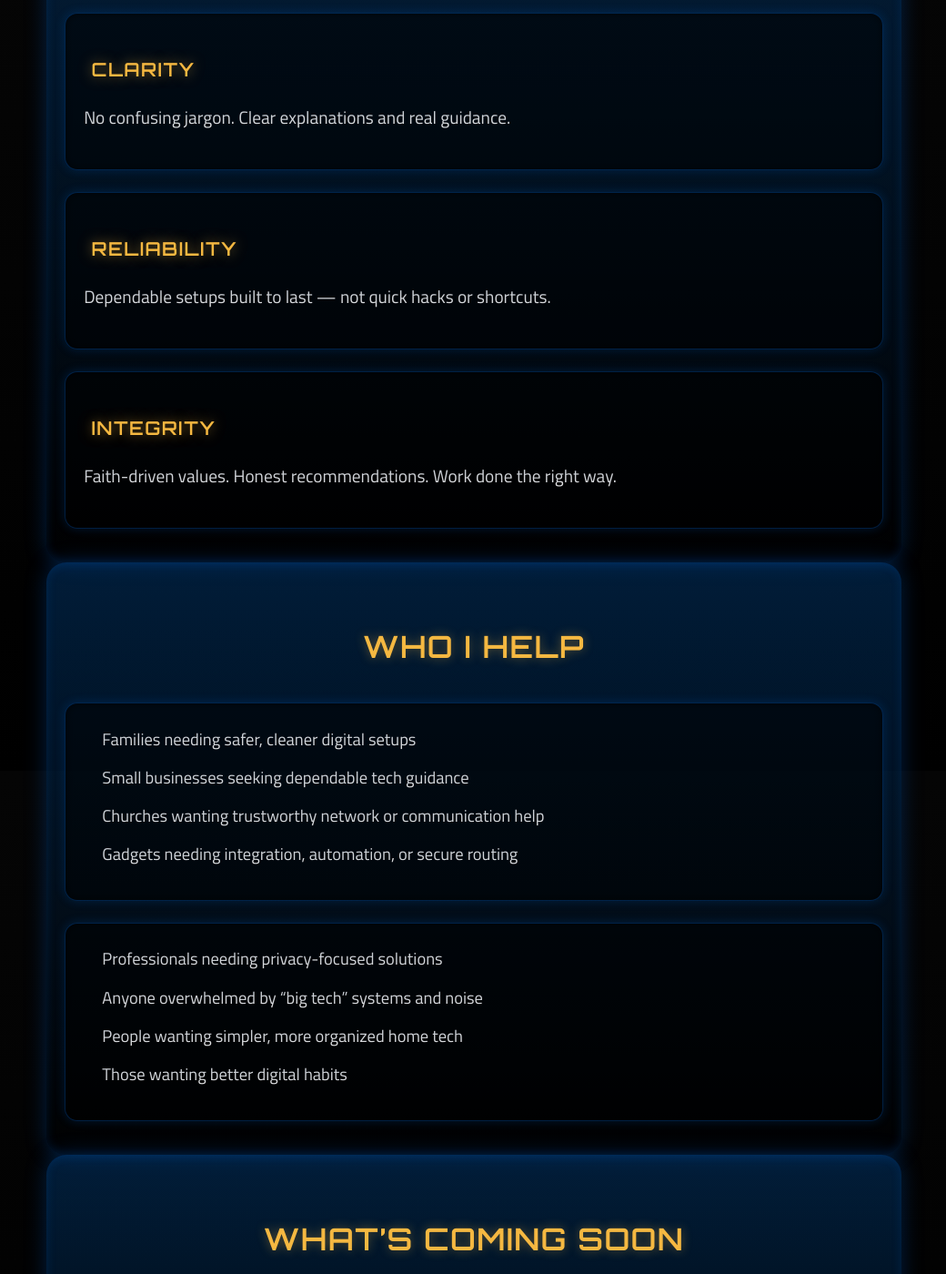
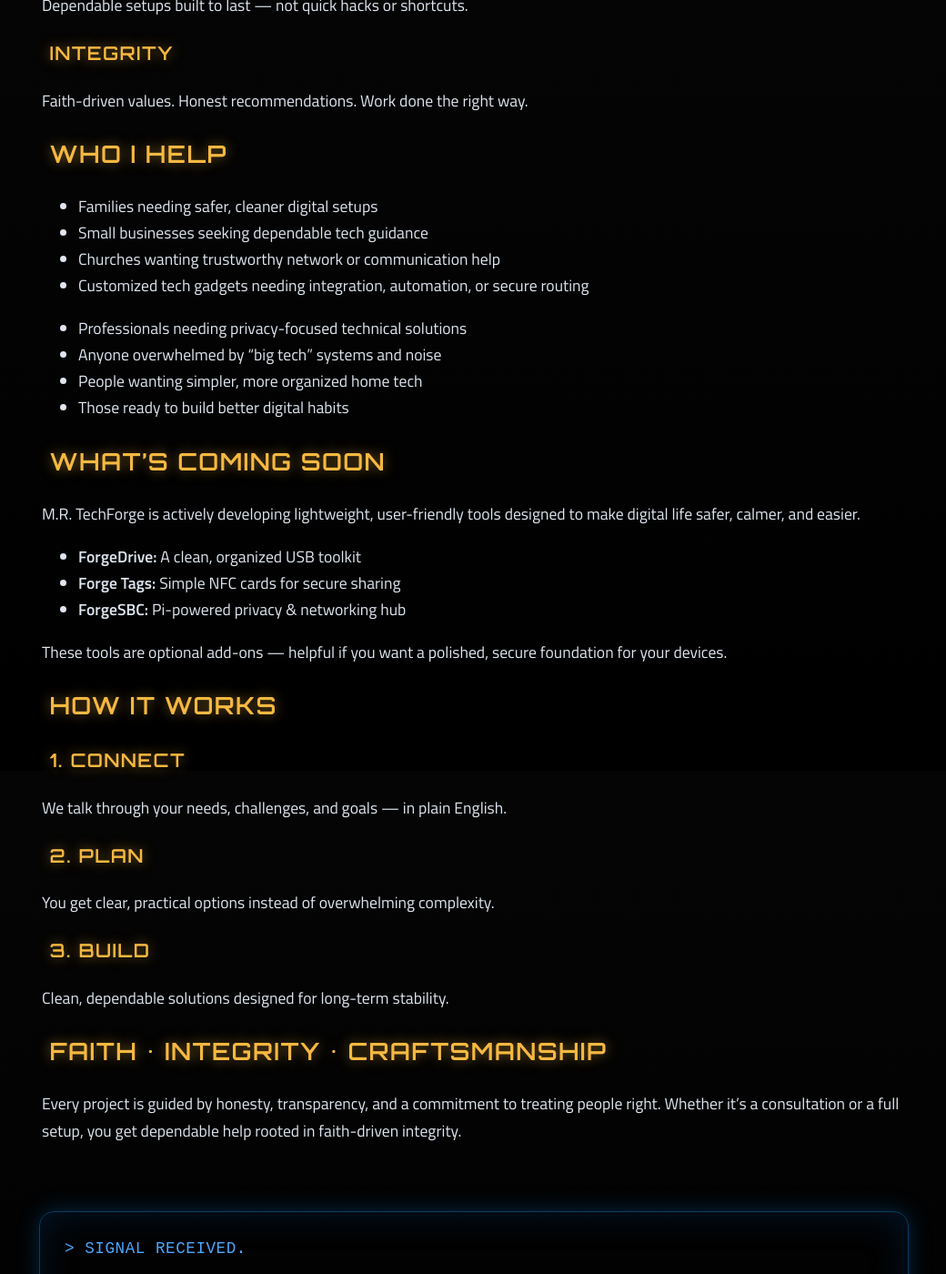
Before and after one commit to markisrt4/mrtechforge.github.io, a Jekyll site: the page built from index.md, in a window 1280 px wide and 1400 px high, scrolled down 953 px. Shown: the whole window at 91% size, without its empty margins (119-1159 px from the left). Built offline with Jekyll 4.4.1, drawn with Linux system fonts in a browser that asks for light colours; some of the changed text lies outside the part shown.

Commit message:
Update index.md

```diff
--- a/index.md
+++ b/index.md
@@ -7,15 +7,14 @@
 
 <div class="home">
 
-  <!-- HERO SECTION -->
-  <section class="forge-hero-vaporized">
+  <!-- HERO TOP -->
+  <section class="home-hero">
 
-    <p class="hero-tagline">
-      Practical, relationship-focused tech consulting for homes, churches,
-      customized tech gadgets, and small businesses.
+    <p class="hero-tagline forge-softfade">
+      Practical, relationship-focused tech consulting for homes, churches, customized tech gadgets, and small businesses.
     </p>
 
-    <div class="hero-stamp">M.R. TechForge</div>
+    <h2 class="hero-brand glow-brand">M.R. TechForge</h2>
 
     <h1 class="hero-title">
       Crafting Practical<br>
@@ -23,12 +22,12 @@
       With Integrity & Skill
     </h1>
 
-    <p class="hero-subtitle">
-      Clear, reliable, and relationship-driven technology help for your home,
-      small business, church, or community — built on hands-on experience,
-      a love for Linux, and a commitment to integrity.
+    <p class="hero-subtitle forge-softfade">
+      Clear, reliable, and relationship-driven technology help for your home, small business, church, or community.
+      Built on hands-on experience, a love for Linux, and a commitment to integrity.
     </p>
 
+    <!-- TAGS -->
     <div class="hero-tags">
       <span class="hero-tag">Linux</span>
       <span class="hero-tag">Digital Security</span>
@@ -37,131 +36,150 @@
       <span class="hero-tag">Customized Tech Gadgets</span>
     </div>
 
+    <!-- CTA BUTTONS -->
     <div class="hero-actions">
       <a href="/services/" class="btn btn-forge">Our Services</a>
       <a href="/contact.html" class="btn btn-forge">Get in Touch</a>
     </div>
 
-    <div class="hero-footnote">
+    <div class="hero-footnote forge-softfade">
       Forging relationships — and solutions — that last.
     </div>
 
   </section>
 
-  <div class="forge-section-spacer"></div>
 
   <!-- WHAT WE STAND FOR -->
-  <section class="section-shell">
-    <h2 class="section-title">WHAT WE STAND FOR</h2>
+  <section class="home-section">
+    <div class="section-header-card">
+      <h2>What We Stand For</h2>
+    </div>
 
-    <div class="card-group">
-
-      <div class="inner-card">
-        <h3>CLARITY</h3>
-        <p>No confusing jargon. Clear explanations and real guidance.</p>
+    <div class="mini-card-grid">
+      <div class="mini-card">
+        <h3>Clarity</h3>
+        <p class="forge-softfade">
+          No confusing jargon. Clear explanations and real guidance.
+        </p>
       </div>
 
-      <div class="inner-card">
-        <h3>RELIABILITY</h3>
-        <p>Dependable setups built to last — not quick hacks or shortcuts.</p>
+      <div class="mini-card">
+        <h3>Reliability</h3>
+        <p class="forge-softfade">
+          Dependable setups built to last — not quick hacks or shortcuts.
+        </p>
       </div>
 
-      <div class="inner-card">
-        <h3>INTEGRITY</h3>
-        <p>Faith-driven values. Honest recommendations. Work done the right way.</p>
+      <div class="mini-card">
+        <h3>Integrity</h3>
+        <p class="forge-softfade">
+          Faith-driven values. Honest recommendations. Work done the right way.
+        </p>
       </div>
-
     </div>
   </section>
 
-  <div class="forge-section-spacer"></div>
 
   <!-- WHO I HELP -->
-  <section class="section-shell">
-    <h2 class="section-title">WHO I HELP</h2>
+  <section class="home-section">
+    <div class="section-header-card">
+      <h2>Who I Help</h2>
+    </div>
 
-    <div class="card-group">
-
-      <div class="inner-card">
+    <div class="mini-card-grid">
+      <div class="mini-card">
         <ul>
-          <li>Families needing safer, cleaner digital setups</li>
-          <li>Small businesses seeking dependable tech guidance</li>
-          <li>Churches wanting trustworthy network or communication help</li>
-          <li>Gadgets needing integration, automation, or secure routing</li>
+          <li class="forge-softfade">Families needing safer, cleaner digital setups</li>
+          <li class="forge-softfade">Small businesses seeking dependable tech guidance</li>
+          <li class="forge-softfade">Churches wanting trustworthy network or communication help</li>
+          <li class="forge-softfade">Customized tech gadgets needing integration, automation, or secure routing</li>
         </ul>
       </div>
 
-      <div class="inner-card">
+      <div class="mini-card">
         <ul>
-          <li>Professionals needing privacy-focused solutions</li>
-          <li>Anyone overwhelmed by “big tech” systems and noise</li>
-          <li>People wanting simpler, more organized home tech</li>
-          <li>Those wanting better digital habits</li>
+          <li class="forge-softfade">Professionals needing privacy-focused technical solutions</li>
+          <li class="forge-softfade">Anyone overwhelmed by “big tech” systems and noise</li>
+          <li class="forge-softfade">People wanting simpler, more organized home tech</li>
+          <li class="forge-softfade">Those ready to build better digital habits</li>
         </ul>
       </div>
-
     </div>
   </section>
 
-  <div class="forge-section-spacer"></div>
 
-  <!-- WHAT'S COMING SOON -->
-  <section class="section-shell">
-    <h2 class="section-title">WHAT’S COMING SOON</h2>
+  <!-- WHAT’S COMING SOON -->
+  <section class="home-section">
+    <div class="section-header-card">
+      <h2>What’s Coming Soon</h2>
+    </div>
 
-    <div class="inner-card">
-      <ul>
-        <li><strong>ForgeDrive:</strong> A clean, organized USB toolkit with utilities and documentation</li>
-        <li><strong>Forge Tags:</strong> Simple NFC cards for easy, secure information sharing</li>
-        <li><strong>ForgeSBC:</strong> A Raspberry-Pi powered home hub for ad-blocking, secure access, and syncing</li>
-      </ul>
+    <div class="mini-card-grid">
+      <div class="mini-card">
+        <p class="forge-softfade">
+          M.R. TechForge is actively developing lightweight, user-friendly tools designed
+          to make digital life safer, calmer, and easier.
+        </p>
 
-      <p>
-        These tools are optional add-ons — helpful if you want a polished, secure foundation for your devices.
-      </p>
+        <ul>
+          <li class="forge-softfade"><strong>ForgeDrive:</strong> A clean, organized USB toolkit</li>
+          <li class="forge-softfade"><strong>Forge Tags:</strong> Simple NFC cards for secure sharing</li>
+          <li class="forge-softfade"><strong>ForgeSBC:</strong> Pi-powered privacy & networking hub</li>
+        </ul>
+
+        <p class="forge-softfade">
+          These tools are optional add-ons — helpful if you want a polished, secure foundation for your devices.
+        </p>
+      </div>
     </div>
   </section>
 
-  <div class="forge-section-spacer"></div>
 
   <!-- HOW IT WORKS -->
-  <section class="section-shell">
-    <h2 class="section-title">HOW IT WORKS</h2>
+  <section class="home-section">
+    <div class="section-header-card">
+      <h2>How It Works</h2>
+    </div>
 
-    <div class="card-group">
-
-      <div class="inner-card">
-        <span class="step-label">1. Connect</span>
-        <p>We talk through your needs, challenges, and goals — in plain English.</p>
+    <div class="mini-card-grid">
+      <div class="mini-card">
+        <h3>1. Connect</h3>
+        <p class="forge-softfade">
+          We talk through your needs, challenges, and goals — in plain English.
+        </p>
       </div>
 
-      <div class="inner-card">
-        <span class="step-label">2. Plan</span>
-        <p>You get clear, practical options instead of overwhelming complexity.</p>
+      <div class="mini-card">
+        <h3>2. Plan</h3>
+        <p class="forge-softfade">
+          You get clear, practical options instead of overwhelming complexity.
+        </p>
       </div>
 
-      <div class="inner-card">
-        <span class="step-label">3. Build</span>
-        <p>Clean, dependable solutions designed for long-term stability.</p>
+      <div class="mini-card">
+        <h3>3. Build</h3>
+        <p class="forge-softfade">
+          Clean, dependable solutions designed for long-term stability.
+        </p>
       </div>
-
     </div>
   </section>
 
-  <div class="forge-section-spacer"></div>
 
   <!-- INTEGRITY SECTION -->
-  <section class="section-shell">
-    <h2 class="section-title">FAITH • INTEGRITY • CRAFTSMANSHIP</h2>
-
-    <div class="inner-card">
-      <p>
-        Every project is guided by values — honesty, transparency, and a commitment
-        to treating people right. Whether it's a consultation or a full setup,
-        you get dependable help rooted in faith-driven integrity.
-      </p>
+  <section class="home-section">
+    <div class="section-header-card">
+      <h2>Faith • Integrity • Craftsmanship</h2>
     </div>
 
+    <div class="mini-card-grid">
+      <div class="mini-card">
+        <p class="forge-softfade">
+          Every project is guided by honesty, transparency, and a commitment to treating people right.
+          Whether it’s a consultation or a full setup, you get dependable help rooted in faith-driven integrity.
+        </p>
+      </div>
+    </div>
   </section>
 
 </div>
```
